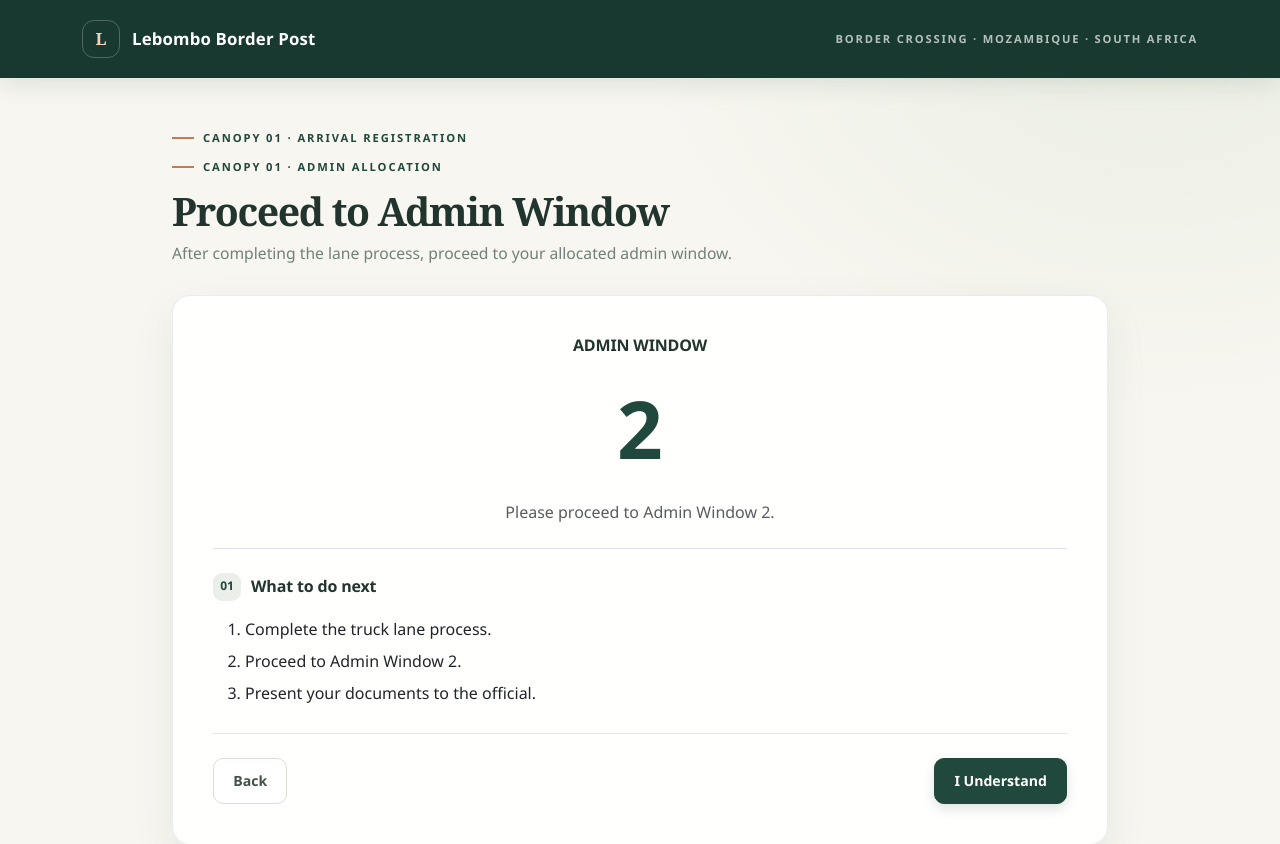
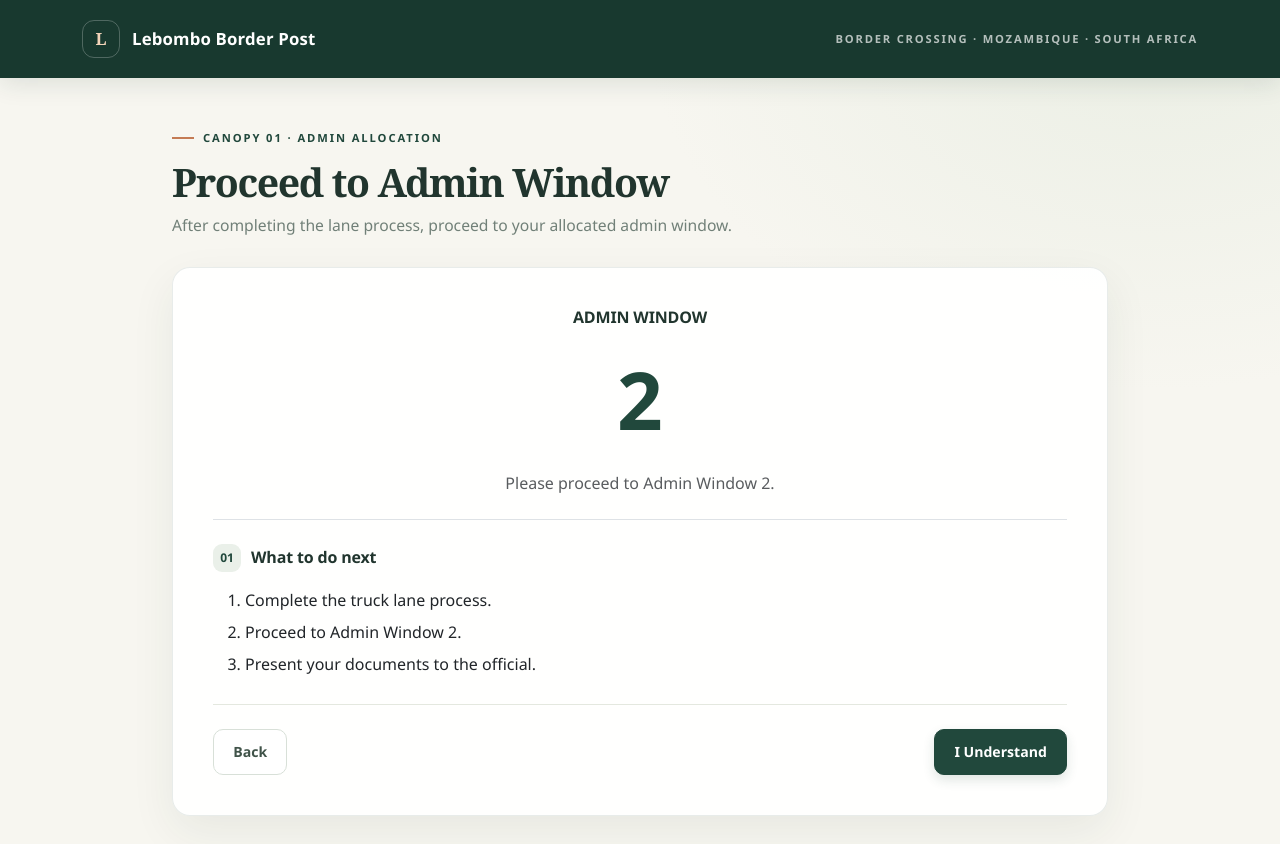
Before and after one commit to u24568962/BFB321_Group10_Group_Assignment, a Flask app: page /admin_allocation in a window 1280 px wide. Shown: the top 844 px of the page. Run offline with Flask 3, Linux system fonts and the light colour scheme; parts of the project's set-up code (start-up, migrations or seed data) failed here and were passed over.

Commit message:
Fixed some existing bugs

```diff
--- a/templates/admin_allocation.html
+++ b/templates/admin_allocation.html
@@ -8,7 +8,7 @@
 <div>
     <header class="page-heading"><!-- creates a heading section -->
         <!-- class="eyebrow" is my custom CSS class defined in the style.css file for the small text above the heading-->
-        <div class="eyebrow">Canopy 01 · Arrival registration</div>
+
         <div class="eyebrow">Canopy 01 · Admin allocation</div>
         <h2>Proceed to Admin Window</h2><!-- display the main heading -->
         <p>After completing the lane process, proceed to your allocated admin window.</p>
--- a/templates/goods.html
+++ b/templates/goods.html
@@ -23,7 +23,7 @@
         <div class="card-body">
             <!-- create a form that sends the input information to the confirm
               function in Flask using  POST method -->
-            <form action="{{ url_for('confirm_goods', crossing_id=crossing_id) }}" method="POST"></form>
+            <form action="{{ url_for('confirm_goods', crossing_id=crossing_id) }}" method="POST">
                 <section class="form-section"><!-- group form fields together and apply styling from style.css-->
                     <h5 class="card-title mb-4"><!-- heading of form (mb-4 is bootstrap)-->
                         <span class="section-number">01</span> <!-- styled with custom css class-->
```
